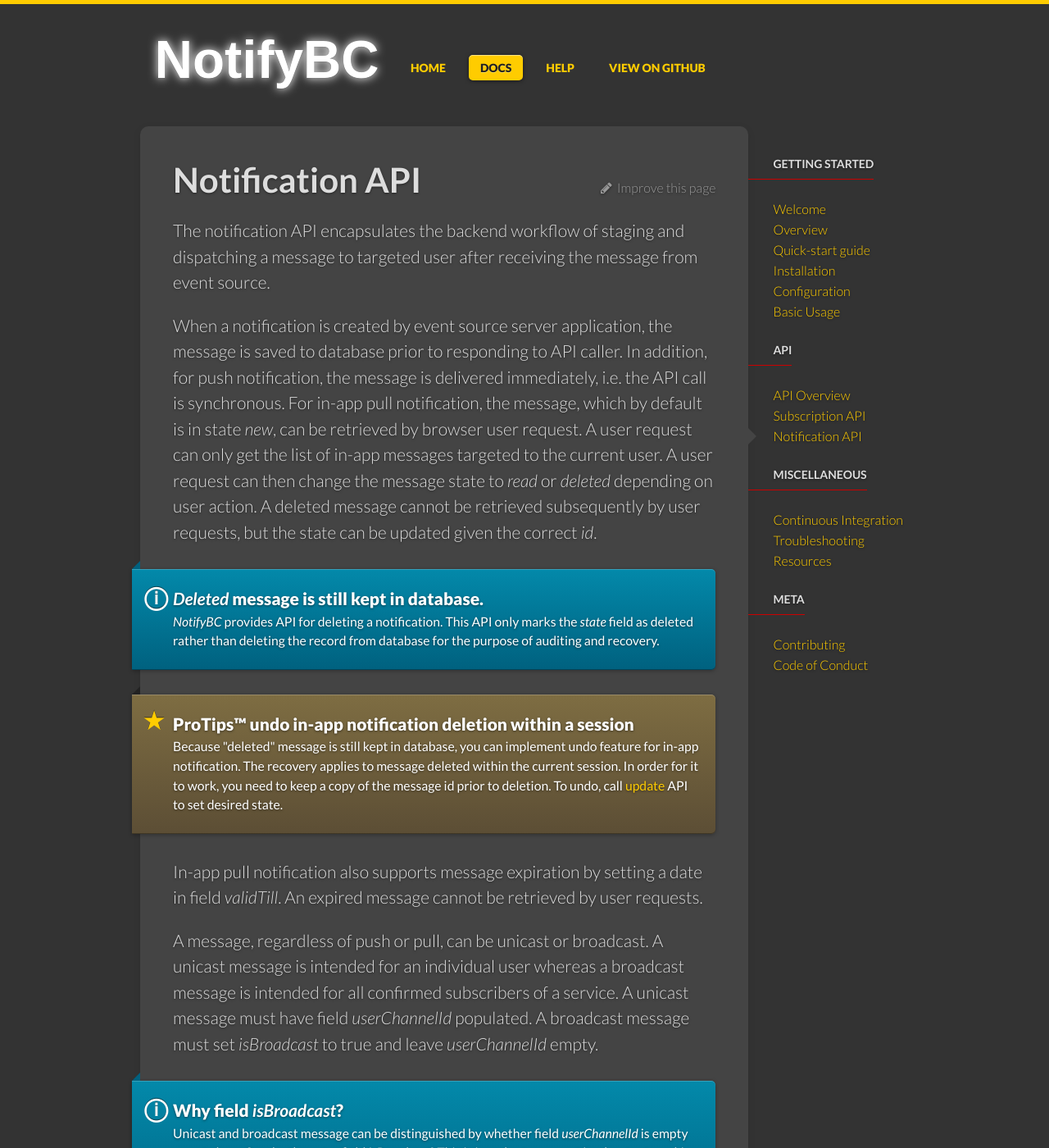
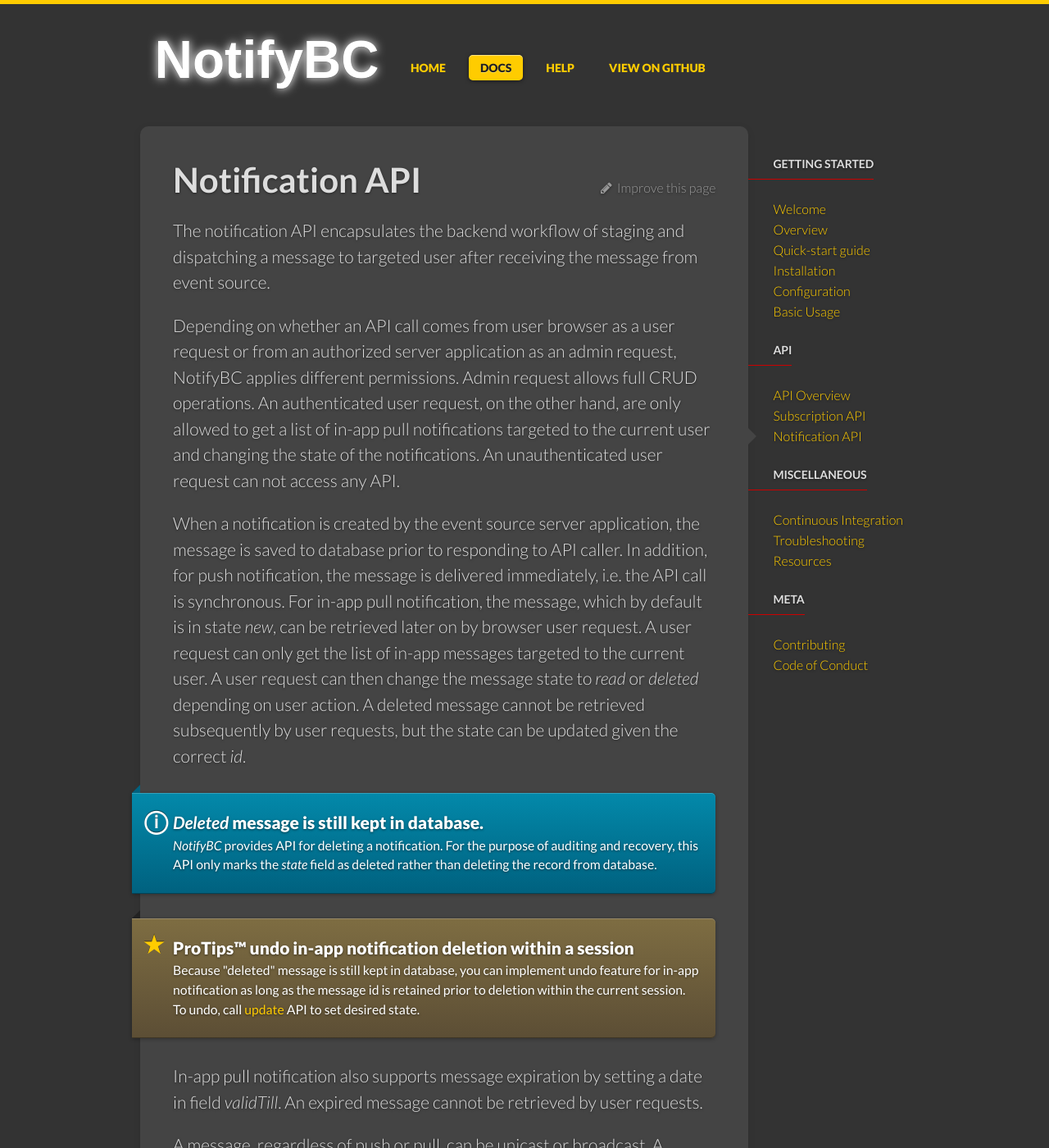
Before and after one commit to bcgov/MyGovBC-notification-server, a Jekyll site: the page built from docs/_docs/api-notification.md, in a window 1280 px wide and 1400 px high. Shown: the whole window at 82% size. Built offline with Jekyll 4.4.1, drawn with Linux system fonts in a browser that asks for light colours; some of the changed text lies outside the part shown.

Commit message:
updated docs

```diff
--- a/docs/_docs/api-notification.md
+++ b/docs/_docs/api-notification.md
@@ -5,25 +5,27 @@
 ---
 The notification API encapsulates the backend workflow of staging and dispatching a message to targeted user after receiving the message from event source.
 
-When a notification is created by event source server application, the message is saved to database prior to responding to API caller. In addition, for push notification, the message is delivered immediately, i.e. the API call is synchronous. For in-app pull notification, the message, which by default is in state *new*, can be retrieved by browser user request. A user request can only get the list of in-app messages targeted to the current user. A user request can then change the message state to *read* or *deleted* depending on user action. A deleted message cannot be retrieved subsequently by user requests, but the state can be updated given the correct *id*.
+ Depending on whether an API call comes from user browser as a user request or from an authorized server application as an admin request, NotifyBC applies different permissions. Admin request allows full CRUD operations. An authenticated user request, on the other hand, are only allowed to get a list of in-app pull notifications targeted to the current user and changing the state of the notifications. An unauthenticated user request can not access any  API.
+
+When a notification is created by the event source server application, the message is saved to database prior to responding to API caller. In addition, for push notification, the message is delivered immediately, i.e. the API call is synchronous. For in-app pull notification, the message, which by default is in state *new*, can be retrieved later on by browser user request. A user request can only get the list of in-app messages targeted to the current user. A user request can then change the message state to *read* or *deleted* depending on user action. A deleted message cannot be retrieved subsequently by user requests, but the state can be updated given the correct *id*.
 <div class="note info">
   <h5><i>Deleted</i> message is still kept in database.</h5>
-  <p><i>NotifyBC</i> provides API for deleting a notification. This API only marks the <i>state</i> field as deleted rather than deleting the record from database for the purpose of auditing and recovery.</p>
+  <p><i>NotifyBC</i> provides API for deleting a notification. For the purpose of auditing and recovery, this API only marks the <i>state</i> field as deleted rather than deleting the record from database.</p>
 </div>
 <div class="note">
   <h5>ProTips™ undo in-app notification deletion within a session</h5>
-  <p>Because "deleted" message is still kept in database, you can implement undo feature for in-app notification. The recovery applies to message deleted within the current session. In order for it to work, you need to keep a copy of the message id prior to deletion. To undo, call <a href="#update-a-notification">update</a> API to set desired state. </p>
+  <p>Because "deleted" message is still kept in database, you can implement undo feature for in-app notification as long as the message id is retained prior to deletion within the current session. To undo, call <a href="#update-a-notification">update</a> API to set desired state. </p>
 </div>
 
 In-app pull notification also supports message expiration by setting a date in field *validTill*. An expired message cannot be retrieved by user requests.
 
-A message, regardless of push or pull, can be unicast or broadcast. A unicast message is intended for an individual user whereas a broadcast message is intended for all confirmed subscribers of a service. A unicast message must have field *userChannelId* populated. A broadcast message must set *isBroadcast* to true and leave *userChannelId* empty.
+A message, regardless of push or pull, can be unicast or broadcast. A unicast message is intended for an individual user whereas a broadcast message is intended for all confirmed subscribers of a service. A unicast message must have field *userChannelId* populated. The value of *userChannelId* is channel dependent. In the case of email for example, this would be user's email address. A broadcast message must set *isBroadcast* to true and leave *userChannelId* empty.
 
 <div class="note info">
   <h5>Why field <i>isBroadcast</i>?</h5>
   <p>Unicast and broadcast message can be distinguished by whether field <i>userChannelId</i> is empty or not alone. So why the extra field <i>isBroadcast</i>? This is in order to prevent inadvertent marking a unicast message broadcast by omitting <i>userChannelId</i> or populating  it with empty value. The precaution is necessary because in-app notifications may contain personalized and confidential information.</p>
 </div>
-*NotifyBC* ensures the state of an in-app broadcast message is isolated by user, so that for example, a message read by one user is still new to another user. To achieve this, *NotifyBC* maintains two internal fields of array type - *readBy* and *deletedBy*. When a user request updates the *state* field of an in-app broadcast message to *read* or *deleted*, instead of altering the *state* field, *NotifyBC* appends the current user to *readBy* or *deletedBy* list. When user request retrieving in-app messages, the *state* field of the broadcast message in HTTP response is updated based on whether the user exists in field *readBy* and *deletedBy*. The record in database, however, is unchanged. Neither *deletedBy* nor *readBy* are visible to user request.
+*NotifyBC* ensures the state of an in-app broadcast message is isolated by user, so that for example, a message read by one user is still new to another user. To achieve this, *NotifyBC* maintains two internal fields of array type - *readBy* and *deletedBy*. When a user request updates the *state* field of an in-app broadcast message to *read* or *deleted*, instead of altering the *state* field, *NotifyBC* appends the current user to *readBy* or *deletedBy* list. When user request retrieving in-app messages, the *state* field of the broadcast message in HTTP response is updated based on whether the user exists in field *deletedBy* and *readBy*. If existing in both fields, *deletedBy* takes precedence (the message therefore is not returned). The record in database, meanwhile, is unchanged. Neither field *deletedBy* nor *readBy* is visible to user request.
 
 
 ## Model Schema
```
Also changed, not shown: docs/_docs/api-subscription.md (+1 -1 lines).
